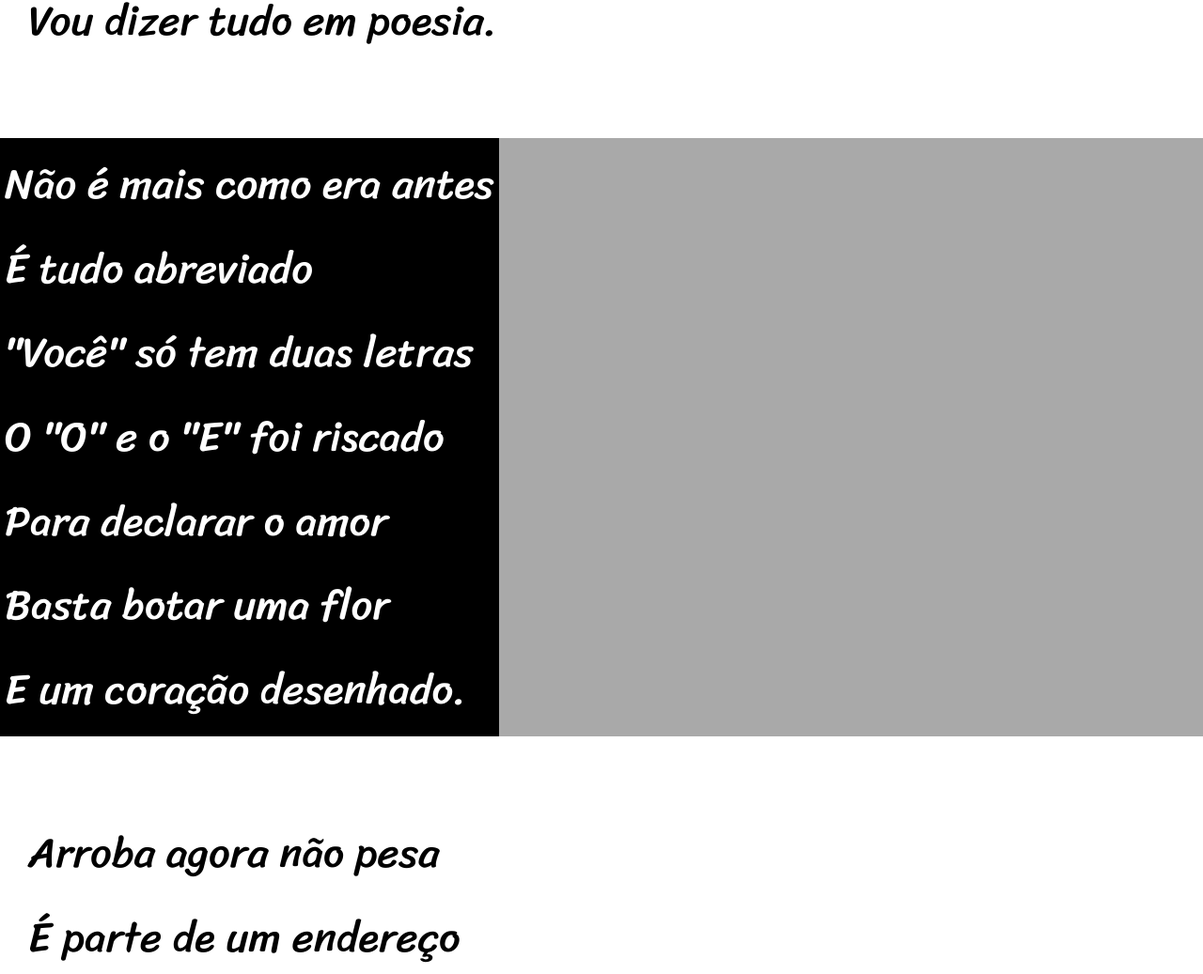
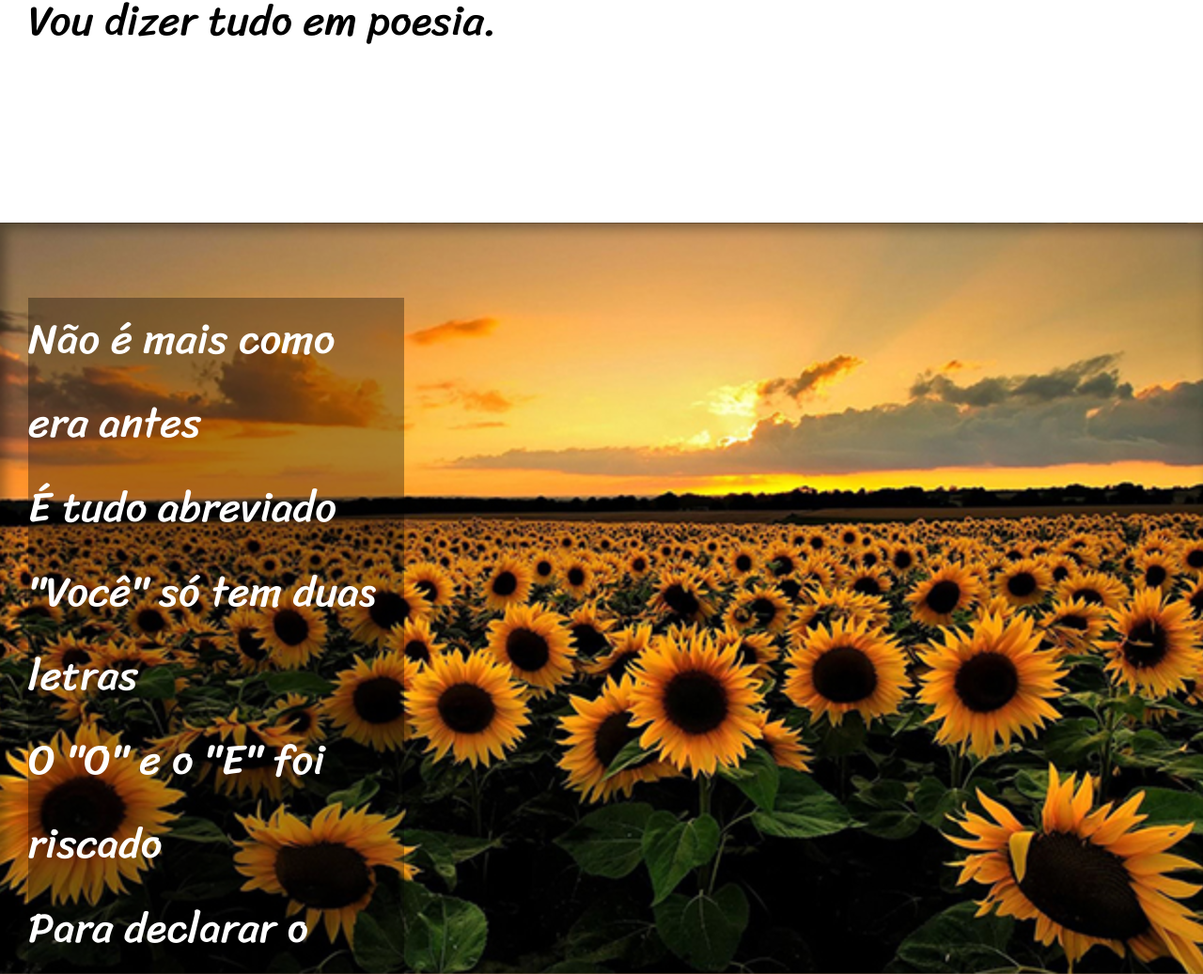
Before and after one commit to SamuelGrande-10/exercicio022, a plain HTML site: page index.html in a window 1280 px wide. Shown: the part 848-1885 px from the top of the page at 94% size. Drawn offline with Linux system fonts and the light colour scheme.

Commit message:
atualização 4.0

```diff
--- a/estilo/style.css
+++ b/estilo/style.css
@@ -59,10 +59,32 @@ section.normal{
 }
 
 section.imagem{
-    display: inline-block;
-    background-color: black;
-    padding: 5px;
+    background-color: rgb(201, 200, 200);
     color: white;
+    box-shadow: inset 6px 6px 13px 0px rgba(0, 0, 0, 0.363);
+    background-position: center top;
+    background-repeat: no-repeat;
+    background-size: cover;        background-attachment: fixed;
+}
+
+section.imagem > p{
+    width: 400px;
+    background-color: rgba(0, 0, 0, 0.329);
+    }
+
+
+section#img01{
+    background-image: url('../imagens/girassol.jpg');
+
+}
+
+section#img02{
+    background-image: url('../imagens/joaninha.jpg');
+
+}
+section > p{
+padding-bottom: 2em;
+
 }
 
 footer{
--- a/index.html
+++ b/index.html
@@ -26,7 +26,7 @@
         </p>
     </section>
 
-     <section class="imagem">
+     <section class="imagem" id="img01">
         <p>
             Não é mais como era antes <br>
             É tudo abreviado <br>
@@ -60,7 +60,7 @@
         </p>
     </section>
 
-     <section class="imagem">
+     <section class="imagem" id="img02">
         <p>
             Tenho saudade das cartas <br>
             Escritas com a própria mão <br>
```
Also changed, not shown: imagens/girassol.jpg (added), imagens/joaninha.jpg (added).
